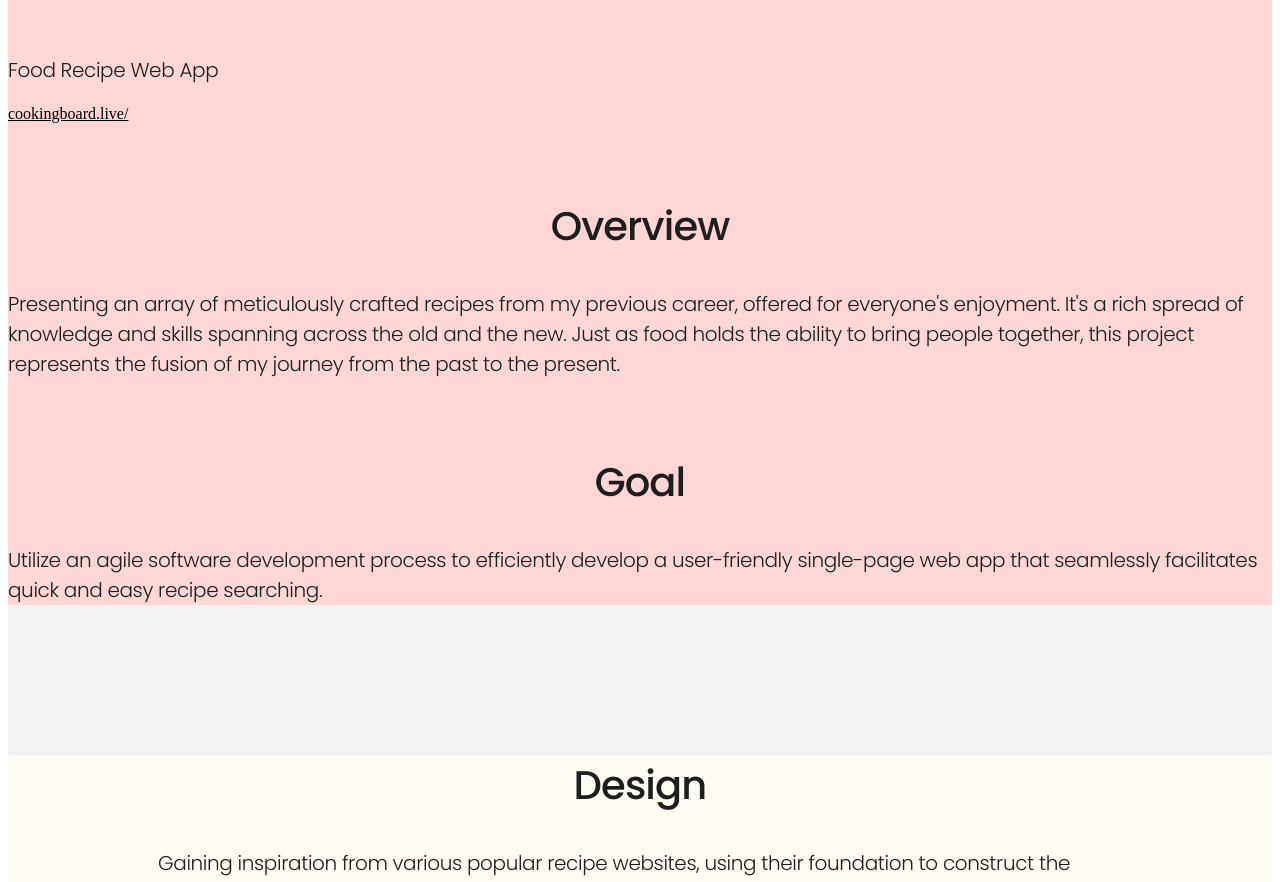
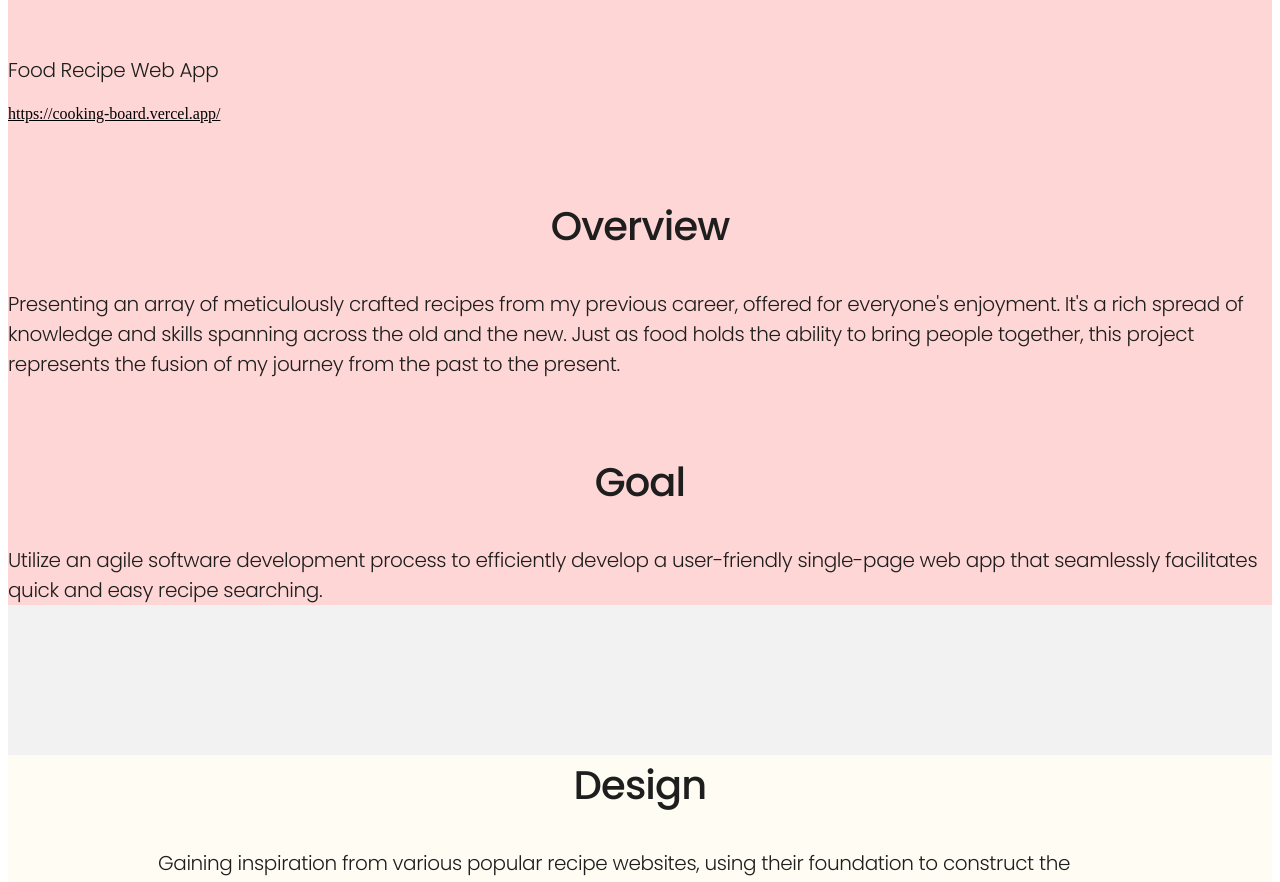
Before and after one commit to james-txt/resume-website, a React (Vite) app: page /cookingboard in a window 1280 px wide. Shown: the part 1198-2080 px from the top of the page. Built offline with nearby package versions, Linux system fonts and the light colour scheme.

Commit message:
url update

```diff
--- a/src/components/Cookingboard.jsx
+++ b/src/components/Cookingboard.jsx
@@ -33,7 +33,7 @@ const Cookingboard = () => {
             <h1 className="pj1">Cooking Board</h1>
             <p className="d-block pj3">Food Recipe Web App</p>
             <div className="d-block">
-            <a href="https://cooking-board.vercel.app/">cookingboard.live/</a>
+            <a href="https://cooking-board.vercel.app/">https://cooking-board.vercel.app/</a>
             </div>
             <h2 className="d-inline-block pj2 pt-40">Overview</h2>
             <p className="d-inline-block pj3 pt-1">
```
